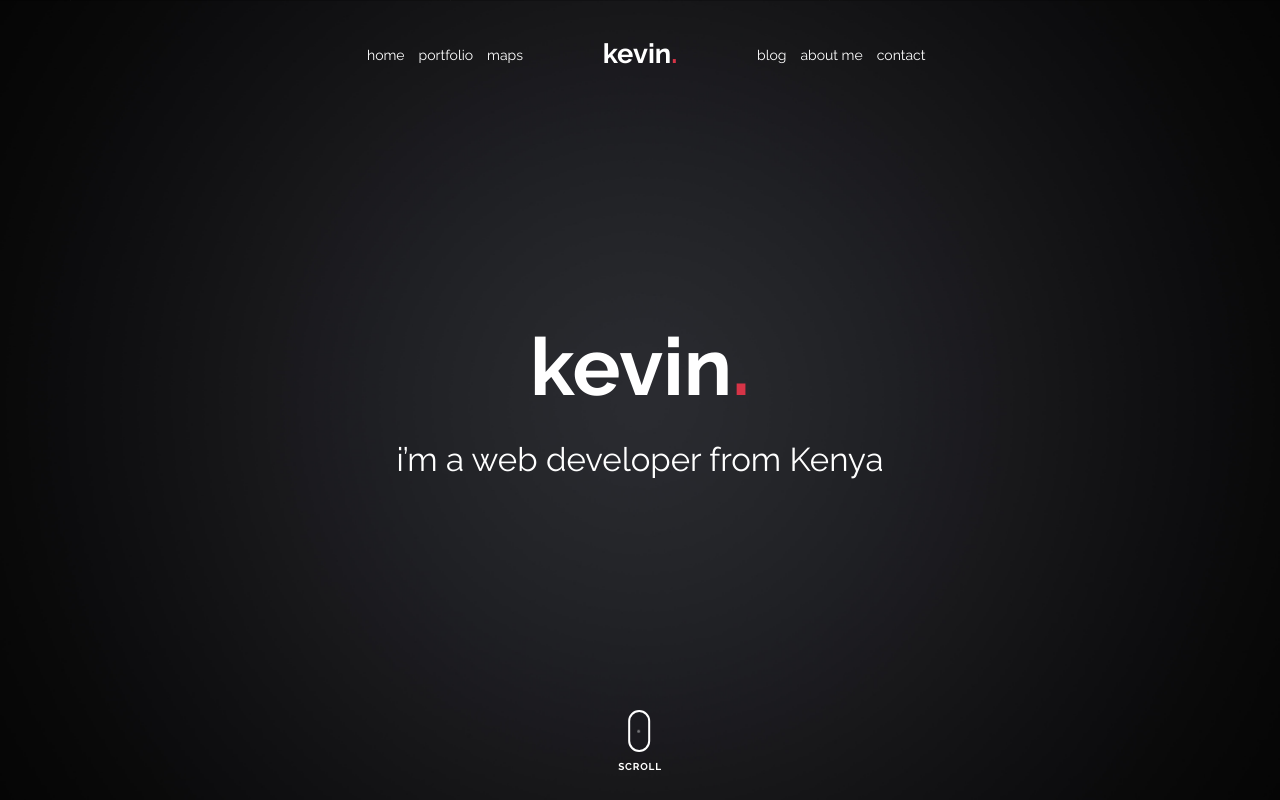
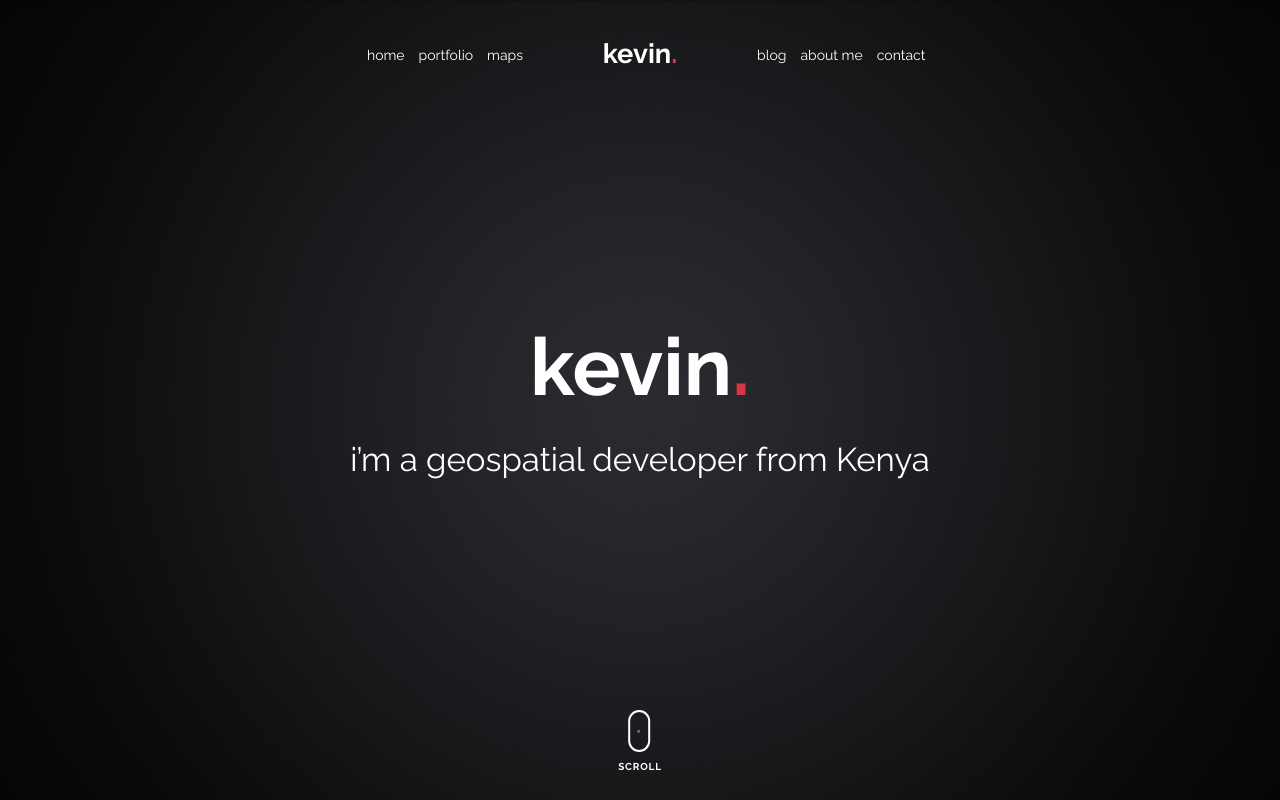
Before and after one commit to odhiambokevin/portfolio, a React (Create React App) app in the folder frontend/: page / in a window 1280 px wide. Shown: the top 800 px of the page. Built offline with nearby package versions, Linux system fonts and the light colour scheme.

Commit message:
refactor: edit hero text

```diff
--- a/frontend/src/pages/Home.js
+++ b/frontend/src/pages/Home.js
@@ -21,7 +21,7 @@ function Home() {
 
                 <div className="col-md-7 mx-auto text-center">
                 <h1 className="heading gsap-reveal-hero">kevin<span className="accent">.</span></h1>
-                <h2 className="subheading gsap-reveal-hero">i’m a web developer from Kenya</h2>
+                <h2 className="subheading gsap-reveal-hero">i’m a geospatial developer from Kenya</h2>
                 </div>
 
             </div>
```
